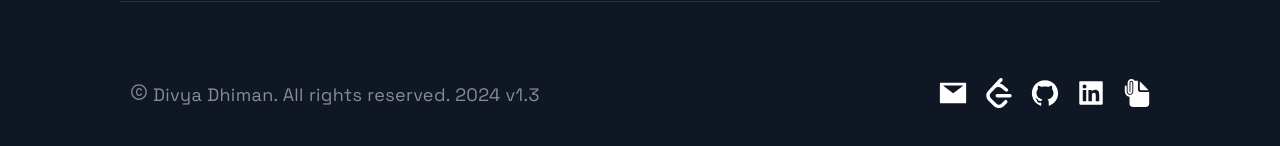
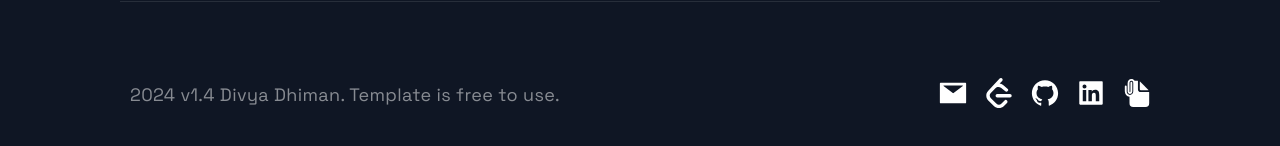
Before and after one commit to divyadhimaan/Portfolio-Website-V1, a Next.js app: page / in a window 1280 px wide. Shown: the part 1786-1932 px from the top of the page. Built offline with nearby package versions, Linux system fonts and the light colour scheme; no server answers.

Commit message:
added version upgrade

```diff
--- a/src/components/Footer/Footer.js
+++ b/src/components/Footer/Footer.js
@@ -45,8 +45,7 @@ const Footer = () => {
       <SocialIconsContainer>
         <CompanyContainer>
           <Slogan>
-            <AiOutlineCopyrightCircle /> Divya Dhiman. All rights reserved. 2024
-            v1.3
+            2024 v1.4 Divya Dhiman. Template is free to use.
           </Slogan>
         </CompanyContainer>
         <SocialContainer>
```
